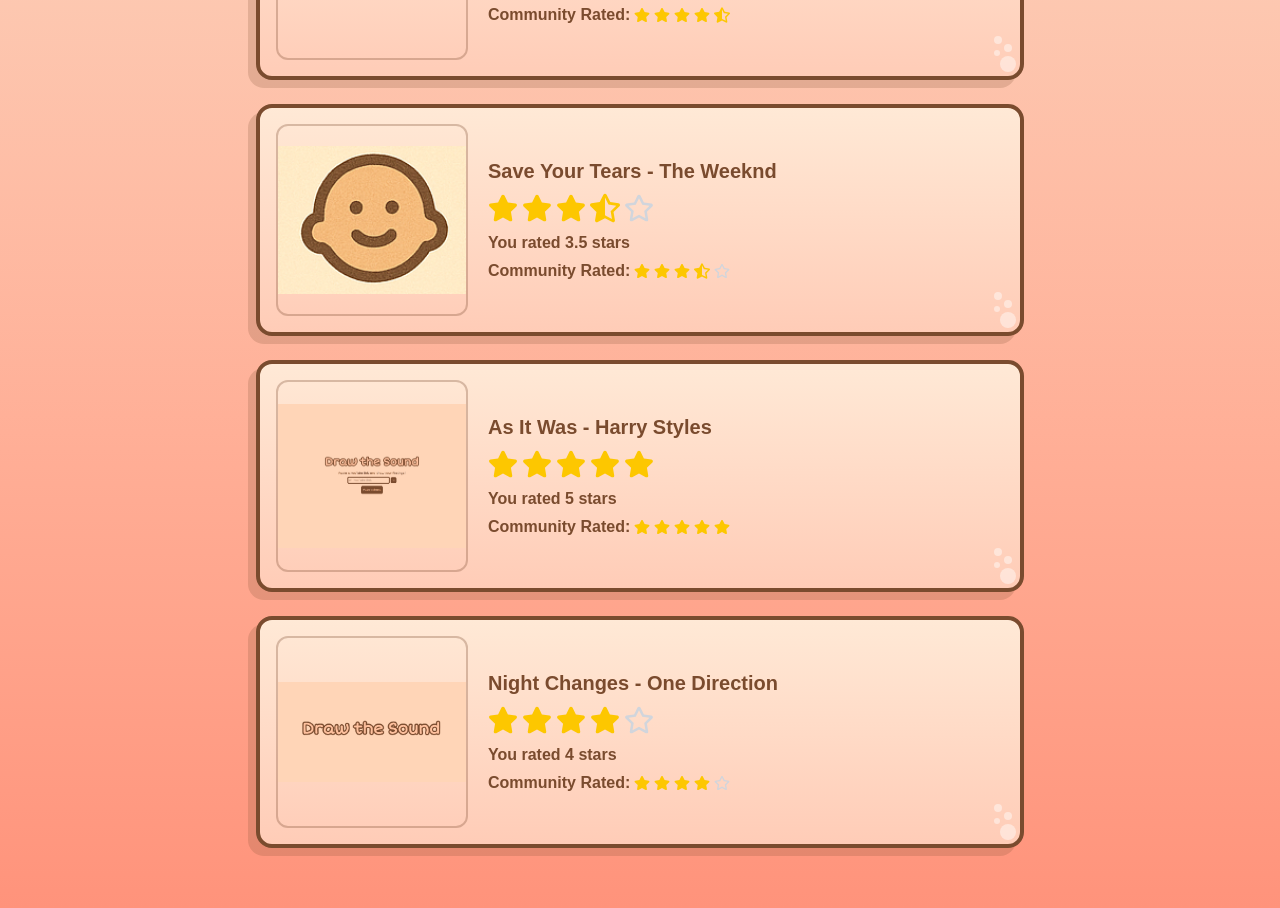
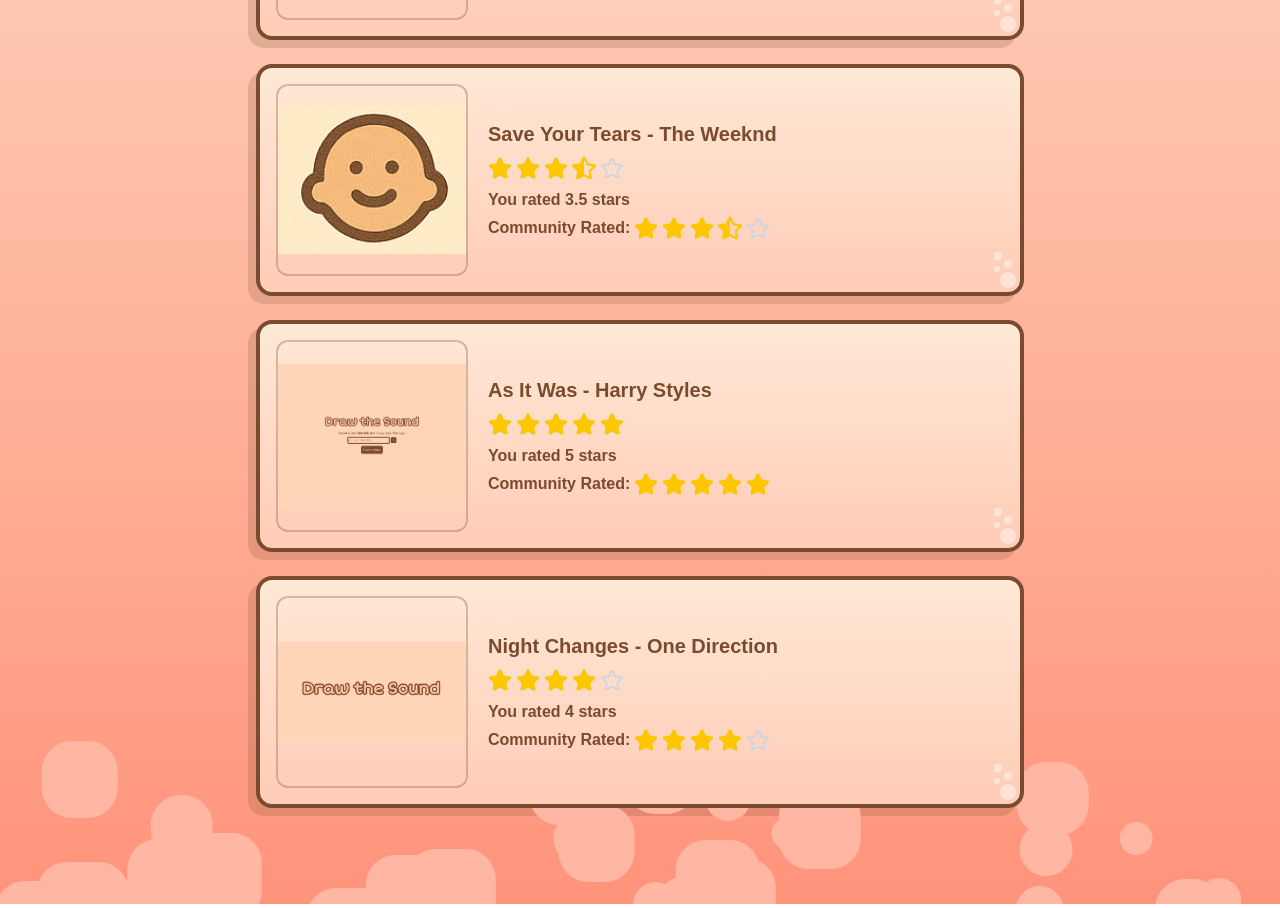
Before and after one commit to GinoVagliente/Draw-The-Sound, a React (Vite) app: page /Rate in a window 1280 px wide. Shown: the part 352-1260 px from the top of the page. Built offline with nearby package versions, Linux system fonts and the light colour scheme; a web font is replaced by a local one.

Commit message:
footer added

```diff
--- /dev/null
+++ b/src/Components/Footer.jsx
@@ -0,0 +1,45 @@
+const Footer = () => {
+  return (
+    <>
+      <div className="relative w-full z-0">
+        <div className="relative min-h-[0rem] bg-[rgb(255,183,164)]">
+          <div className="absolute top-0 left-0 right-0 h-3 bg-[rgb(255,183,164)] filter-goo">
+            {[...Array(40)].map((_, i) => (
+              <div
+                key={i}
+                className="bubble"
+                style={{
+                  "--size": `${2 + Math.random() * 4}rem`,
+                  "--distance": `${6 + Math.random() * 10}rem`,
+                  "--position": `${Math.random() * 100}%`,
+                  "--time": `${2 + Math.random() * 0.1}s`,
+                  "--delay": `${-Math.random() * 4}s`,
+                }}
+              />
+            ))}
+          </div>
+        </div>
+      </div>
+
+      <svg className="fixed top-[100vh]">
+        <defs>
+          <filter id="blob">
+            <feGaussianBlur in="SourceGraphic" stdDeviation="10" result="blur" />
+            <feColorMatrix
+              in="blur"
+              mode="matrix"
+              values="1 0 0 0 0
+                      0 1 0 0 0
+                      0 0 1 0 0
+                      0 0 0 19 -9"
+              result="blob"
+            />
+            <feComposite in="SourceGraphic" in2="blob" operator="atop" />
+          </filter>
+        </defs>
+      </svg>
+    </>
+  );
+};
+
+export default Footer;
--- a/src/Pages/Home.jsx
+++ b/src/Pages/Home.jsx
@@ -3,18 +3,22 @@
 import Entry from "../Components/Home/Entry";
 import ButtonRate from "../Components/Home/ButtonRate";
 import ProjectDisclaimerModal from "../Components/Home/ProjectDisclaimerModal";
+import Footer from "../Components/Footer";
 
 const Home = () => {
   const [startAnimation, setStartAnimation] = useState(false);
 
   return (
-    <div className="w-full h-screen relative overflow-hidden bg-gradient-to-b from-[rgb(250,219,197)] to-[rgb(255,147,123)] flex flex-col items-center justify-center md:pl-20 md:pr-20">
+    <div className="min-h-screen flex flex-col bg-gradient-to-b from-[rgb(250,219,197)] to-[rgb(255,147,123)] overflow-hidden">
+      <main className="flex-1 flex flex-col items-center justify-center relative overflow-hidden md:px-20">
         <Title startAnimation={startAnimation} />
         <Entry />
         <ButtonRate />
         <ProjectDisclaimerModal
           onAccept={() => setStartAnimation(true)}
         />
+      </main>
+      <Footer />
     </div>
   );
 };
--- a/src/Pages/Rate.jsx
+++ b/src/Pages/Rate.jsx
@@ -1,5 +1,6 @@
 import { useState, useEffect } from "react";
 import { FaStar, FaStarHalfAlt, FaRegStar } from "react-icons/fa";
+import Footer from "../Components/Footer";
 
 const Rate = () => {
   const baseDrawings = [
@@ -55,9 +56,9 @@
   };
 
   const renderStar = (rating, starIndex) => {
-    if (rating >= starIndex) return <FaStar className="text-yellow-400 text-1xl" />;
-    if (rating >= starIndex - 0.5) return <FaStarHalfAlt className="text-yellow-400  text-1xl" />;
-    return <FaRegStar className="text-gray-300 hover:text-yellow-400  text-1xl" />;
+    if (rating >= starIndex) return <FaStar className="text-yellow-400 text-2xl" />;
+    if (rating >= starIndex - 0.5) return <FaStarHalfAlt className="text-yellow-400 text-2xl" />;
+    return <FaRegStar className="text-gray-300 hover:text-yellow-400 text-2xl" />;
   };
 
   const handleClick = (e, drawingId, starIndex) => {
@@ -83,17 +84,16 @@
   ];
 
   return (
-    <div className="w-full min-h-screen bg-gradient-to-b from-[rgb(250,219,197)] to-[rgb(255,147,123)] flex flex-col items-center py-15 px-5">
+    <div className="w-full min-h-screen flex flex-col justify-between bg-gradient-to-b from-[rgb(250,219,197)] to-[rgb(255,147,123)] overflow-hidden">
 
-      <div className="mb-14 relative inline-flex items-center justify-center ">
-
+      {/* Contenido principal */}
+      <div className="flex-1 flex flex-col items-center px-5 pt-5 pb-24">
+        <div className="mb-14 relative inline-flex items-center justify-center">
           <div className="absolute top-2 right-2 w-full h-full rounded-full bg-[#7a4b2e] opacity-20 z-0"></div>
-
           <div className="relative px-10 py-5 rounded-full bg-gradient-to-b from-[rgb(255,198,150)] to-[rgb(255,160,120)] border-[4px] border-[#7a4b2e] z-10">
             <span className="absolute left-4 top-4 w-2 h-2 bg-white/70 rounded-full" />
             <span className="absolute left-7 top-7 w-1.5 h-1.5 bg-white/60 rounded-full" />
             <span className="absolute right-5 top-5 w-2 h-2 bg-white/70 rounded-full" />
-
             <h1 className="text-xl sm:text-2xl md:text-3xl font-bold text-[#FFC19E] [font-family:'Short_Stack',sans-serif] [-webkit-text-stroke:6px_#7a4b2e] [paint-order:stroke_fill] whitespace-nowrap">
               Rate Drawings by Others
             </h1>
@@ -101,11 +101,9 @@
         </div>
 
         <ul className="w-full max-w-3xl flex flex-col gap-6">
-
           {allDrawings.map((drawing) => (
             <div key={drawing.id} className="relative group">
               <div className="absolute top-2 right-2 w-full h-full rounded-2xl bg-[#7a4b2e] opacity-20 z-0 transition-transform duration-300 group-hover:scale-[1.01] group-hover:opacity-50" />
-
               <li className="relative flex flex-col md:flex-row items-center gap-5 bg-gradient-to-b from-[rgb(255,233,214)] to-[rgb(255,204,183)] border-4 border-[#7a4b2e] rounded-2xl p-4 transition transform hover:scale-[1.01] z-10">
                 <span className="absolute right-4.5 bottom-8 w-2 h-2 bg-white/45 rounded-full" />
                 <span className="absolute right-2 bottom-6 w-2 h-2 bg-white/45 rounded-full" />
@@ -159,6 +157,11 @@
             </div>
           ))}
         </ul>
+      </div>
+
+      <div className="w-full">
+        <Footer />
+      </div>
 
     </div>
   );
--- a/src/index.css
+++ b/src/index.css
@@ -9,3 +9,35 @@
 .animate-shake {
   animation: shake 0.5s ease-in-out;
 }
+
+.bubble {
+  position: absolute;
+  left: var(--position);
+  bottom: -4rem;
+  background: rgb(255,183,164);
+  border-radius: 30px;
+  transform: translateX(-50%);
+  animation:
+    bubble-size var(--time) ease-in infinite var(--delay),
+    bubble-move var(--time) ease-in infinite var(--delay);
+}
+
+@keyframes bubble-size {
+  0%, 75% {
+    width: var(--size);
+    height: var(--size);
+  }
+  100% {
+    width: 0;
+    height: 0;
+  }
+}
+
+@keyframes bubble-move {
+  from {
+    bottom: -4rem;
+  }
+  to {
+    bottom: var(--distance);
+  }
+}
```
Lines whose indentation alone changed are shown as unchanged.
